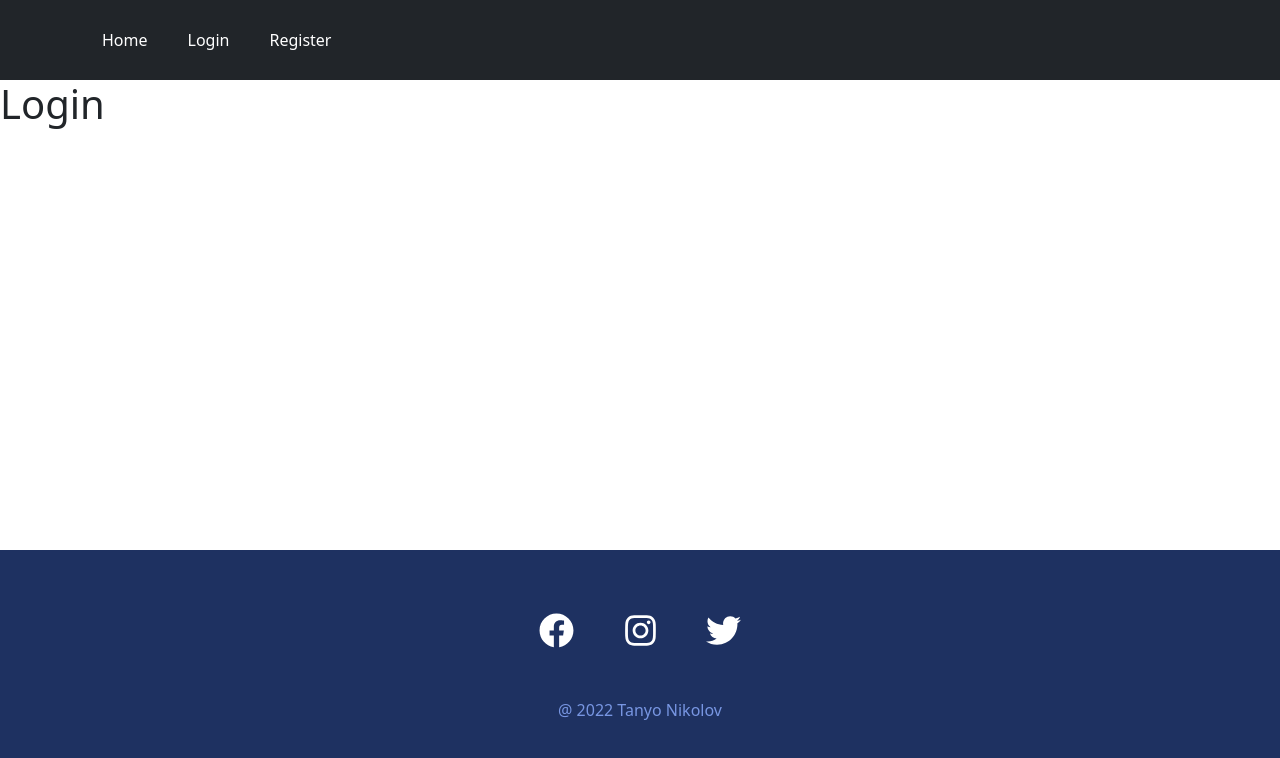
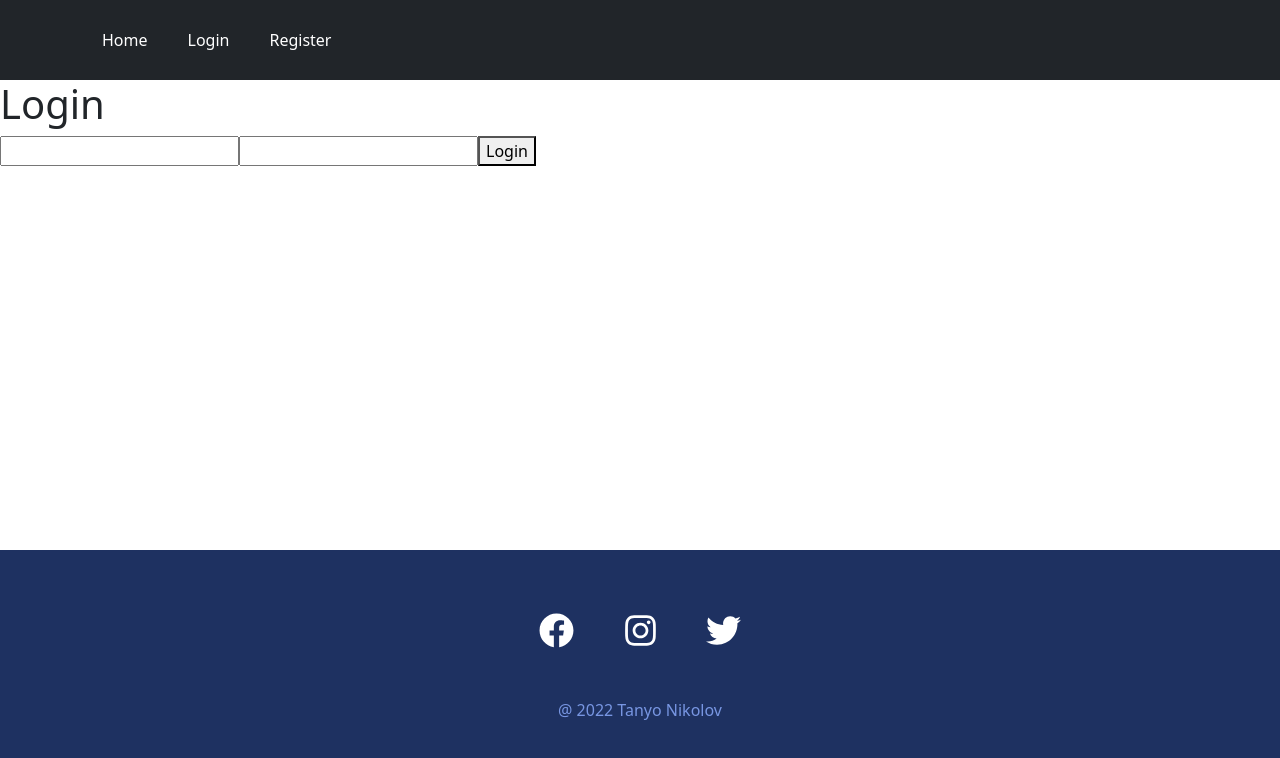
Before and after one commit to tanyo777/softuni-react-project, a React (Create React App) app: page /login in a window 1280 px wide. Shown: the top 758 px of the page. Built offline with nearby package versions, Linux system fonts and the light colour scheme.

Commit message:
login functionality

```diff
--- a/src/components/auth/Login.js
+++ b/src/components/auth/Login.js
@@ -1,9 +1,29 @@
 import styles from './Login.module.css';
+import { useForm } from 'react-hook-form';
+
 
 const Login = () => {
+
+
+    const { register, handleSubmit, formState: { errors }} = useForm();
+
+    const submitHandler = (data) => {
+        console.log(data);
+    };
+
     return(
         <main className={styles.main}>
             <h1>Login</h1>
+
+            <form onSubmit={handleSubmit(submitHandler)}>
+                <input {...register('email', { required: true })}/>
+                {errors.email && <span>Email is required</span>}
+
+                <input {...register('password', { required: true })} type='password'/>
+                {errors.password && <span>Password is required</span>}
+
+                <button>Login</button>
+            </form>
         </main>
     );
 };
--- a/src/components/footer/Footer.js
+++ b/src/components/footer/Footer.js
@@ -1,6 +1,5 @@
 import styles from "./Footer.module.css";
 import { FaFacebook, FaInstagram, FaTwitter } from "react-icons/fa";
-import { NavLink } from "react-router-dom";
 
 const Footer = () => {
   return (
```
